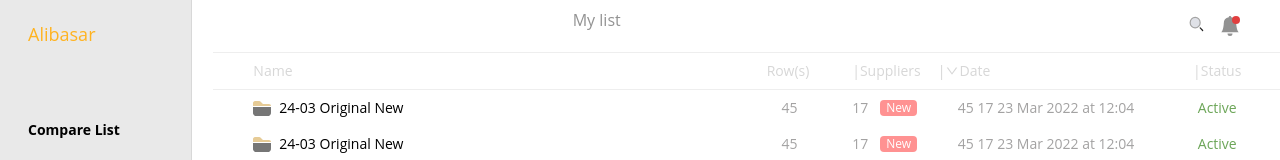
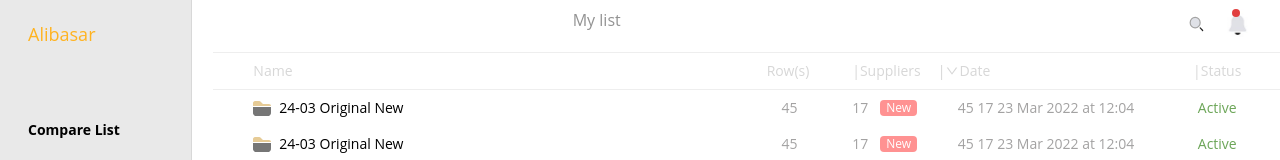
Before and after one commit to FazlyRabbi/alibasar, a Next.js app: page / in a window 1280 px wide. Shown: the top 160 px of the page. Built offline with nearby package versions, Linux system fonts and the light colour scheme.

Commit message:
change bell icons

```diff
--- a/components/Dashboard.jsx
+++ b/components/Dashboard.jsx
@@ -9,6 +9,9 @@ import { FaBars } from "react-icons/fa";
 import { useState } from "react";
 import Link from "next/link";
 import { Tooltip, Button } from "@material-tailwind/react";
+
+import Image from "next/image";
+import bell from "../img/bell.jpeg"
 
 const Dashboard = () => {
   const [open, setOpen] = useState(false);
@@ -172,14 +175,14 @@ const Dashboard = () => {
               />
             </div>
 
-            <p className="relative w-5">
+            <p className="relative w-5" onClick={() => setPopup(!popup)}>
               <span className="bell-round top-0"></span>
 
 
-              <BsBellFill
-                className=" cursor-pointer"
-                onClick={() => setPopup(!popup)}
-              />
+                  <Image  src={bell}  height={100} width={100} alt="bell" className="min-h-[35px] min-w-[35px]"/>
+
+
+
             </p>
           </p>
         </div>
--- a/pages/compare-results/index.js
+++ b/pages/compare-results/index.js
@@ -5,7 +5,8 @@ import { IoMdArrowDropup } from "react-icons/io";
 import Link from "next/link";
 import { useRouter } from "next/router";
 import { Tooltip, Button } from "@material-tailwind/react";
-
+import Image from "next/image";
+import bell from "../../img/bell.jpeg"
 import {
   Tabs,
   TabsHeader,
@@ -41,7 +42,7 @@ const CompareResultPage = () => {
           Results
         </p>
         <p className="text-xl">
-          <BsBellFill />
+        <Image  src={bell}  height={35} width={35} alt="bell" />
         </p>
       </div>
 
--- a/pages/exel/index.js
+++ b/pages/exel/index.js
@@ -1,6 +1,11 @@
 import React from "react";
 import { BsBellFill, BsArrowLeft } from "react-icons/bs";
 import { useRouter } from "next/router";
+
+import Image from "next/image";
+import bell from "../../img/bell.jpeg"
+
+
 function index() {
   const route = useRouter();
 
@@ -47,7 +52,7 @@ function index() {
           </p>
         </div>
         <div>
-          <BsBellFill className="text-[1.3rem] cursor-pointer" />
+        <Image  src={bell}  height={35} width={35} alt="bell" />
         </div>
       </div>
 
```
Also changed, not shown: img/bell.jpeg (added).
